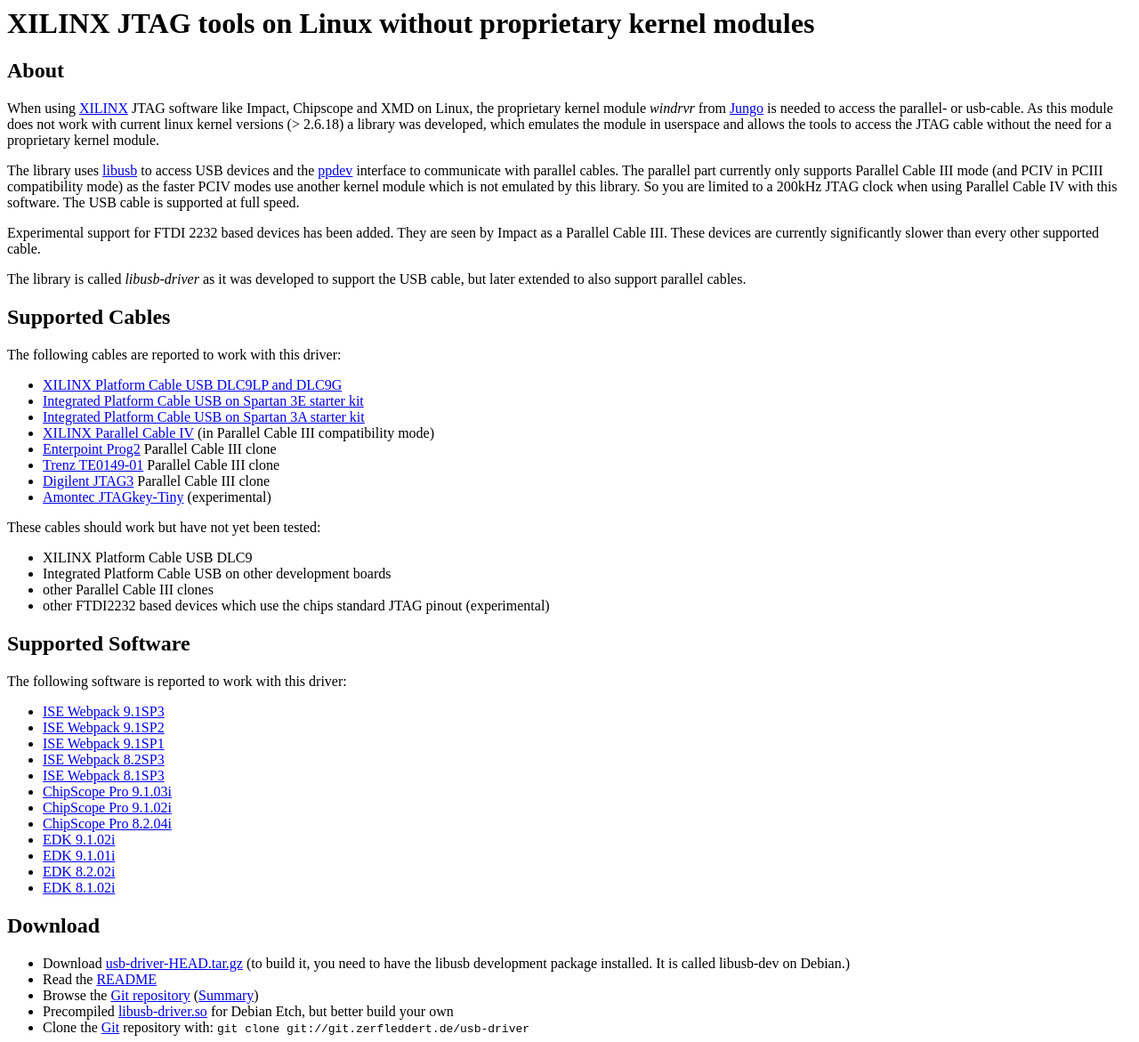
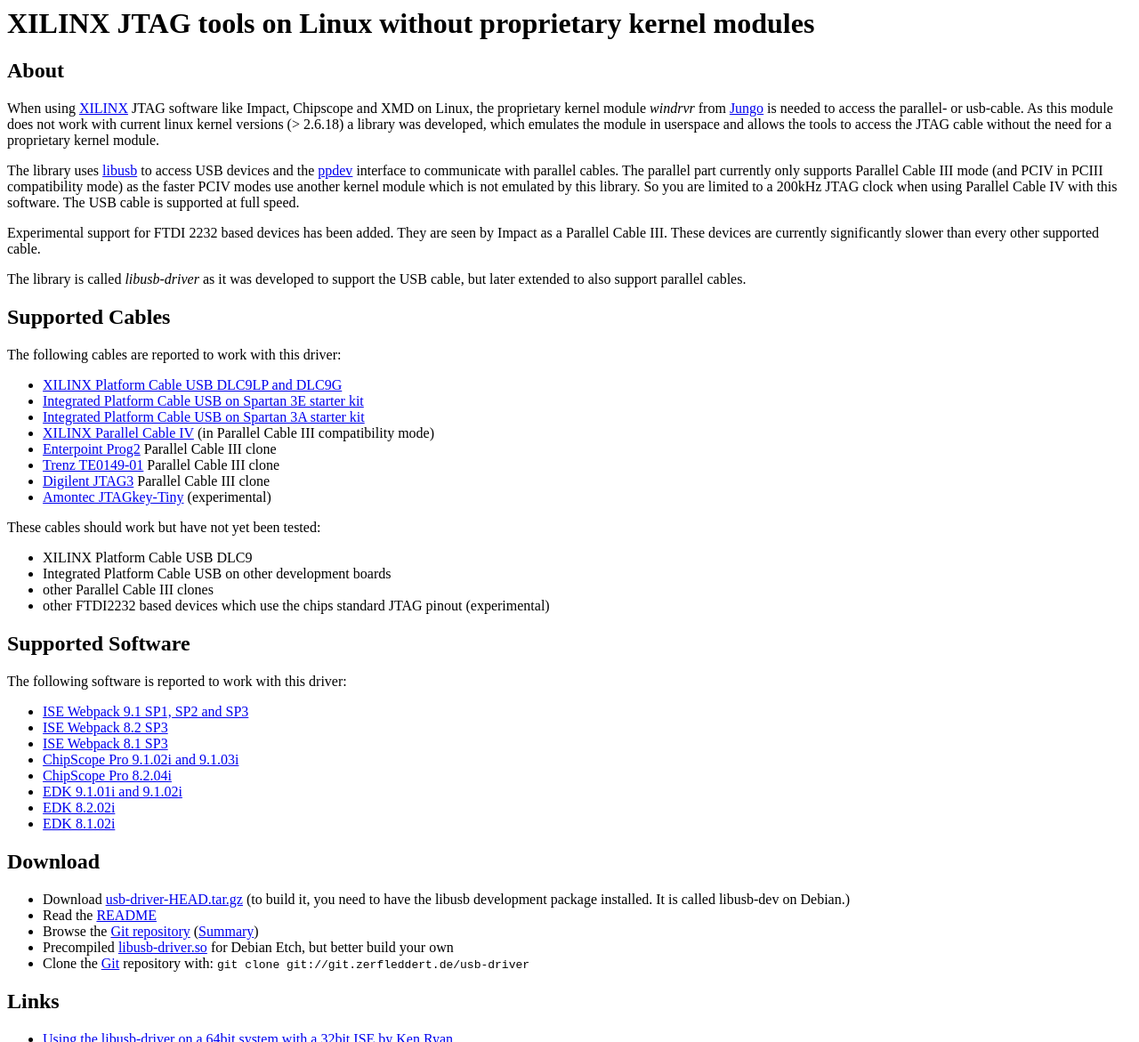
Before and after one commit to JohnDMcMaster/xilinx-usb-driver, a plain HTML site: page index.html in a window 1280 px wide. Shown: the top 1171 px of the page at 89% size. Drawn offline with Linux system fonts and the light colour scheme.

Commit message:
clean up supported software list

```diff
--- a/index.html
+++ b/index.html
@@ -52,16 +52,12 @@
 		<H2>Supported Software</H2>
 		The following software is reported to work with this driver:
 		<ul>
-			<li><a href="http://www.xilinx.com/ise/logic_design_prod/webpack.htm">ISE Webpack 9.1SP3</a></li>
-			<li><a href="http://www.xilinx.com/ise/logic_design_prod/webpack.htm">ISE Webpack 9.1SP2</a></li>
-			<li><a href="http://www.xilinx.com/ise/logic_design_prod/webpack.htm">ISE Webpack 9.1SP1</a></li>
-			<li><a href="http://www.xilinx.com/ise/logic_design_prod/webpack.htm">ISE Webpack 8.2SP3</a></li>
-			<li><a href="http://www.xilinx.com/ise/logic_design_prod/webpack.htm">ISE Webpack 8.1SP3</a></li>
-			<li><a href="http://www.xilinx.com/ise/optional_prod/cspro.htm">ChipScope Pro 9.1.03i</a></li>
-			<li><a href="http://www.xilinx.com/ise/optional_prod/cspro.htm">ChipScope Pro 9.1.02i</a></li>
+			<li><a href="http://www.xilinx.com/ise/logic_design_prod/webpack.htm">ISE Webpack 9.1 SP1, SP2 and SP3</a></li>
+			<li><a href="http://www.xilinx.com/ise/logic_design_prod/webpack.htm">ISE Webpack 8.2 SP3</a></li>
+			<li><a href="http://www.xilinx.com/ise/logic_design_prod/webpack.htm">ISE Webpack 8.1 SP3</a></li>
+			<li><a href="http://www.xilinx.com/ise/optional_prod/cspro.htm">ChipScope Pro 9.1.02i and 9.1.03i</a></li>
 			<li><a href="http://www.xilinx.com/ise/optional_prod/cspro.htm">ChipScope Pro 8.2.04i</a></li>
-			<li><a href="http://www.xilinx.com/ise/embedded_design_prod/platform_studio.htm">EDK 9.1.02i</a></li>
-			<li><a href="http://www.xilinx.com/ise/embedded_design_prod/platform_studio.htm">EDK 9.1.01i</a></li>
+			<li><a href="http://www.xilinx.com/ise/embedded_design_prod/platform_studio.htm">EDK 9.1.01i and 9.1.02i</a></li>
 			<li><a href="http://www.xilinx.com/ise/embedded_design_prod/platform_studio.htm">EDK 8.2.02i</a></li>
 			<li><a href="http://www.xilinx.com/ise/embedded_design_prod/platform_studio.htm">EDK 8.1.02i</a></li>
 		</ul>
```
